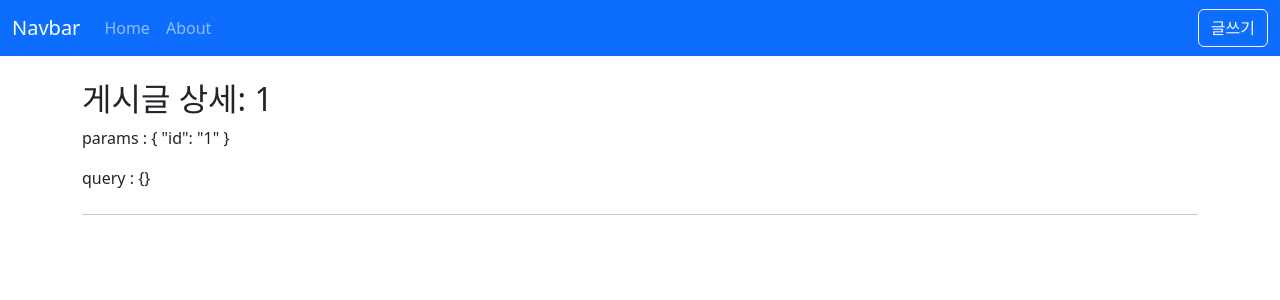
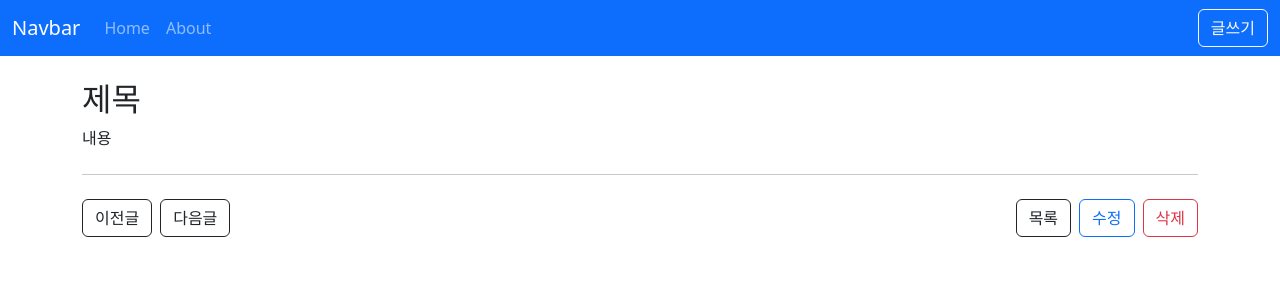
Before and after one commit to shinju4n/vue-pratice, a Vue app: page /posts/1 in a window 1280 px wide. Shown: the top 300 px of the page. Built offline with nearby package versions, Linux system fonts and the light colour scheme.

Commit message:
add : Post Detail props 반영 및 페이지 이동버튼 구현

```diff
--- a/src/router/index.js
+++ b/src/router/index.js
@@ -33,7 +33,7 @@
     component: PostDetailView,
   },
   {
-    path: '/posts/edit',
+    path: '/posts/edit/:id',
     name: 'PostEdit',
     component: PostEditView,
   },
--- a/src/views/posts/PostDetailView.vue
+++ b/src/views/posts/PostDetailView.vue
@@ -1,12 +1,48 @@
 <template>
   <div>
-    <h2>게시글 상세: {{ $route.params.id }}</h2>
-    <p>params : {{ $route.params }}</p>
-    <p>query : {{ $route.query }}</p>
+    <h2>제목</h2>
+    <p>내용</p>
+    <p class="text-muted"></p>
     <hr class="my-4"/>
+    <div class="row g-2">
+      <div class="col-auto">
+        <button class="btn btn-outline-dark">이전글</button>
+      </div>
+      <div class="col-auto">
+        <button class="btn btn-outline-dark">다음글</button>
+      </div>
+      <div class="col-auto me-auto"></div>
+      <div class="col-auto">
+        <button class="btn btn-outline-dark" @click="goListPage">목록</button>
+      </div>
+      <div class="col-auto">
+        <button class="btn btn-outline-primary" @click="goEditPage">수정</button>
+      </div>
+      <div class="col-auto">
+        <button class="btn btn-outline-danger">삭제</button>
+      </div>
+    </div>
   </div>
 </template>
 
-<script setup></script>
+<script setup>
+import { useRoute, useRouter } from "vue-router";
+
+const router = useRouter()
+const route = useRoute()
+const id = route.params.id
+
+const goListPage = () => {
+  router.push({
+    name: 'PostList'
+  })
+}
+const goEditPage = () => {
+  router.push({
+    name: 'PostEdit',
+    params : {id: id}
+  })
+}
+</script>
 
 <style lang="scss" scoped></style>
```
